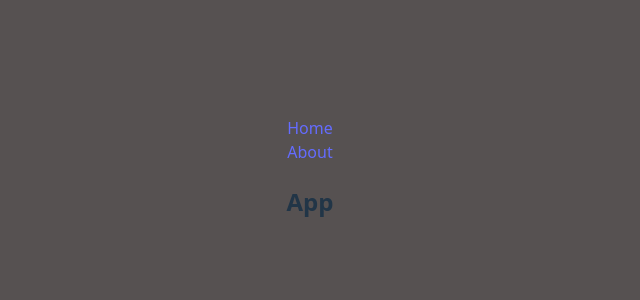
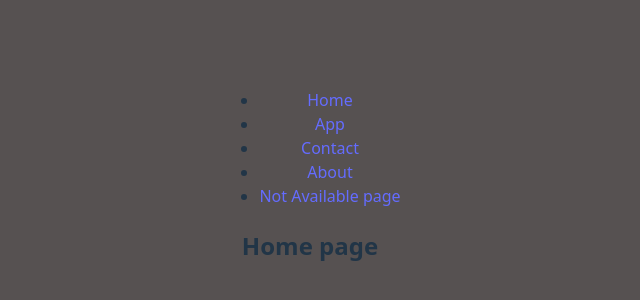
Before and after one commit to anupamkush9/revise-react, a React (Vite) app: page / in a window 1280 px wide. Shown: the part 222-522 px from the top of the page, without its empty margins (330-970 px from the left). Built offline with nearby package versions, Linux system fonts and the light colour scheme.

Commit message:
created a navbar with a layout route as a wrapper

```diff
--- /dev/null
+++ b/src/Contact.jsx
@@ -0,0 +1,7 @@
+export default function Contact(){
+    return (
+        <>
+            <h2>Contact</h2>
+        </>
+    )
+}
--- a/src/Home.jsx
+++ b/src/Home.jsx
@@ -1,4 +1,4 @@
-function Home(){
+export default function Home(){
     return (
         <>
             <h2>Home page</h2>
--- /dev/null
+++ b/src/NavLayout.jsx
@@ -0,0 +1,27 @@
+import { Outlet, Link } from "react-router"
+export default function NavLayout(){
+    return (
+        <>
+            <nav>
+                <ul>
+                <li>
+                    <Link to="/">Home</Link>
+                </li>
+                <li>
+                    <Link to="/app">App</Link>
+                </li>
+                <li>
+                    <Link to="/contact">Contact</Link>
+                </li>
+                <li>
+                    <Link to="/about">About</Link>
+                </li>
+                <li>
+                    <Link to="/adsfjkl">Not Available page</Link>
+                </li>
+                </ul>
+            </nav>
+        <Outlet />
+        </>
+    )
+}
--- /dev/null
+++ b/src/PageNotFound.jsx
@@ -0,0 +1,7 @@
+export default function PageNotFound(){
+    return (
+        <>
+            <h2> 404 Page Not Found</h2>
+        </>
+    )
+}
--- a/src/main.jsx
+++ b/src/main.jsx
@@ -5,15 +5,32 @@ import "./index.css"
 import { BrowserRouter, Routes, Route, Link  } from "react-router";
 import App from './App.jsx'
 import About from './About.jsx'
+import PageNotFound from './PageNotFound.jsx';
+import NavLayout from './NavLayout.jsx';
+import Home from './Home.jsx'
+import Contact from './Contact.jsx';
 
 createRoot(document.getElementById('root')).render(
   <BrowserRouter>
-  <Link to="/">Home</Link>
-  <br />
-  <Link to="/about">About</Link>
     <Routes>
-      <Route path="/" element={<App />} />
-      <Route path="/about" element={<About />} />
+      <Route element={<NavLayout />}>
+        <Route index element={<Home />} />
+        <Route path="app" element={<App />} />
+        <Route path="contact" element={<Contact />} />
+        <Route path="about" element={<About />} />
+        <Route path="*" element={<PageNotFound />} />
+      </Route>
     </Routes>
   </BrowserRouter>
 )
+
+
+// or same as above
+
+// <Route path="/" element={<NavLayout />}>
+// <Route index element={<Home />} />
+// <Route path="app" element={<App />} />
+// <Route path="contact" element={<Contact />} />
+// <Route path="about" element={<About />} />
+// <Route path="*" element={<PageNotFound />} />
+// </Route>
```
